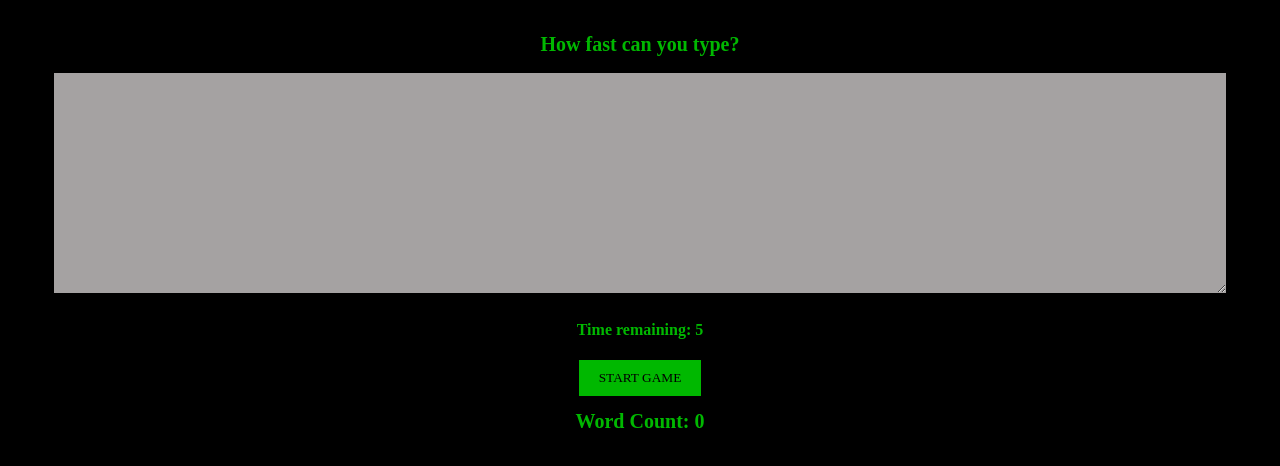
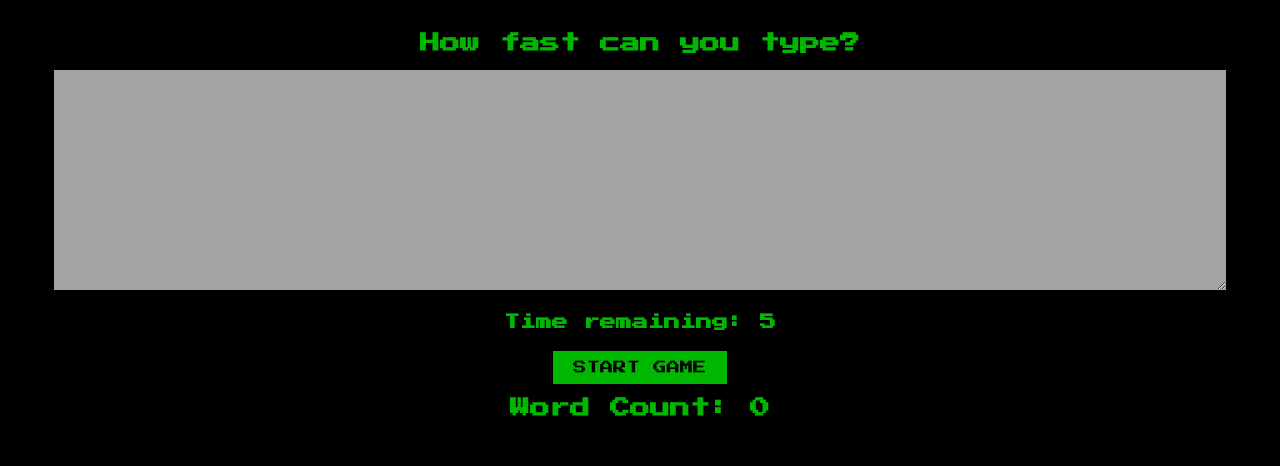
Before and after one commit to webDesignMumeishon/speed-typing-game, a React (Create React App) app: page / in a window 1280 px wide. Shown: the top 466 px of the page. Built offline with nearby package versions, Linux system fonts and the light colour scheme.

Commit message:
[add] font-family

```diff
--- a/src/App.css
+++ b/src/App.css
@@ -1,3 +1,5 @@
+@import url('https://fonts.googleapis.com/css2?family=Press+Start+2P&display=swap');
+
 html, body {
   background: black;
   color: #00b800;
@@ -28,9 +30,6 @@
   text-align:center;
 }
 
-button:disabled {
-  cursor: not-allowed;
-}
 
 textarea {
   font-family: 'Press Start 2P', cursive;
```
